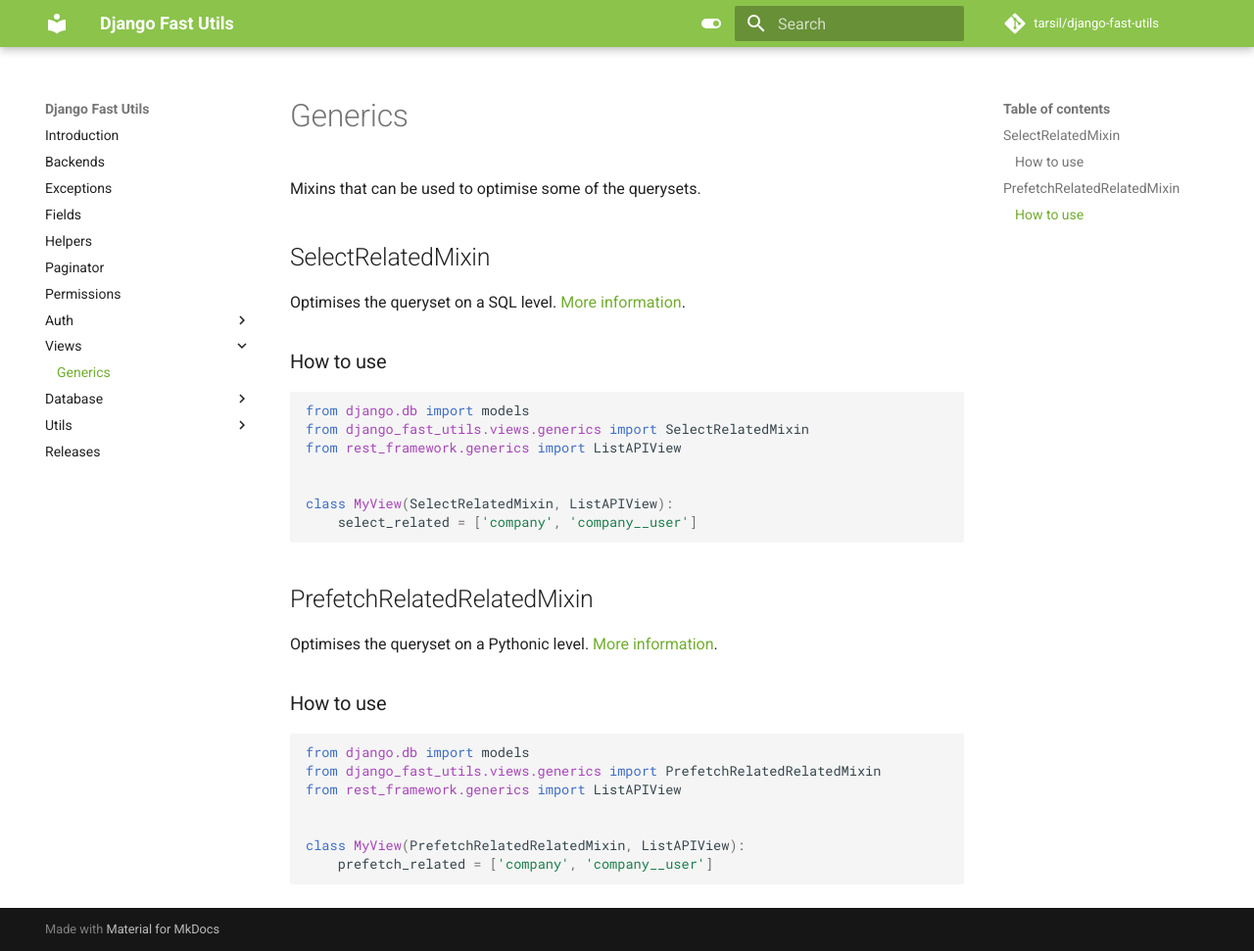
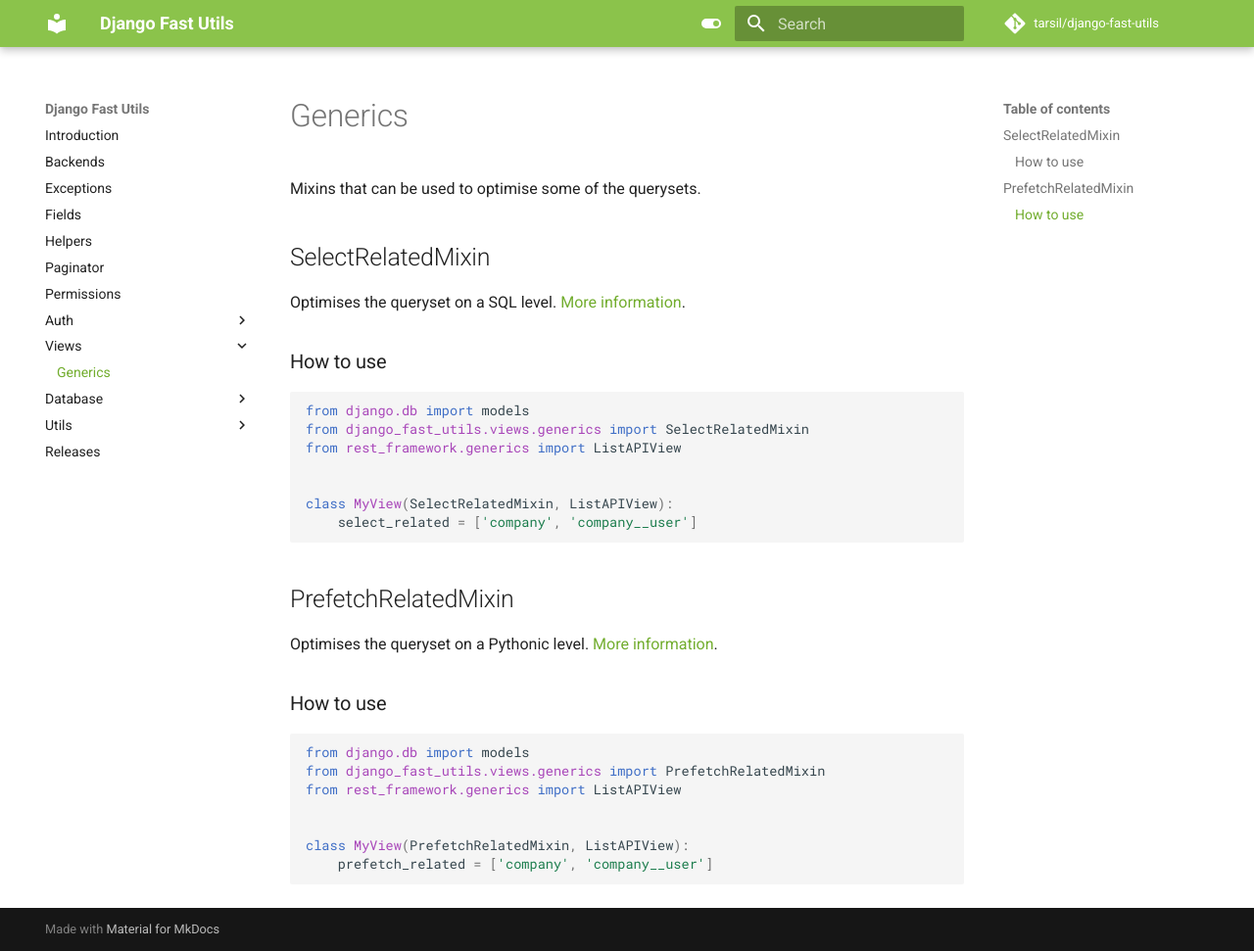
Before and after one commit to tarsil/django-fast-utils, an MkDocs documentation site: the page built from docs/views/generics.md, in a window 1280 px wide and 971 px high. Shown: the whole window at 98% size. Built offline with MkDocs 1.6.1 and Material for MkDocs 9.7.7, drawn with Linux system fonts in a browser that asks for light colours; comment, search, counter and statistics services are not loaded.

````diff
--- a/django_fast_utils/__init__.py
+++ b/django_fast_utils/__init__.py
@@ -1,5 +1,5 @@
 __title__ = 'Django Fast Utils'
-__version__ = '1.0.2'
+__version__ = '1.0.3'
 __author__ = 'Tiago Silva'
 __license__ = 'MIT'
 
--- a/docs/views/generics.md
+++ b/docs/views/generics.md
@@ -19,7 +19,7 @@ class MyView(SelectRelatedMixin, ListAPIView):
 
 ```
 
-## PrefetchRelatedRelatedMixin
+## PrefetchRelatedMixin
 
 Optimises the queryset on a Pythonic level. [More information](https://docs.djangoproject.com/en/4.0/ref/models/querysets/#prefetch-related).
 
@@ -27,11 +27,11 @@ Optimises the queryset on a Pythonic level. [More information](https://docs.djan
 
 ```python
 from django.db import models
-from django_fast_utils.views.generics import PrefetchRelatedRelatedMixin
+from django_fast_utils.views.generics import PrefetchRelatedMixin
 from rest_framework.generics import ListAPIView
 
 
-class MyView(PrefetchRelatedRelatedMixin, ListAPIView):
+class MyView(PrefetchRelatedMixin, ListAPIView):
     prefetch_related = ['company', 'company__user']
 
 ```
````
Also changed, not shown: docs/releases.md (+5 -1 lines), 1 other file.
